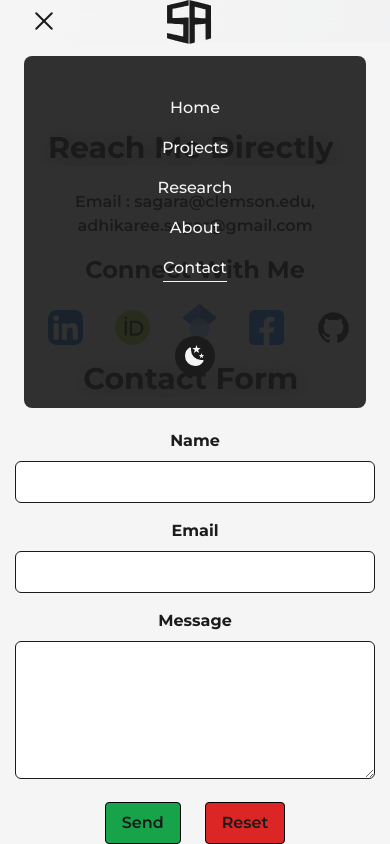
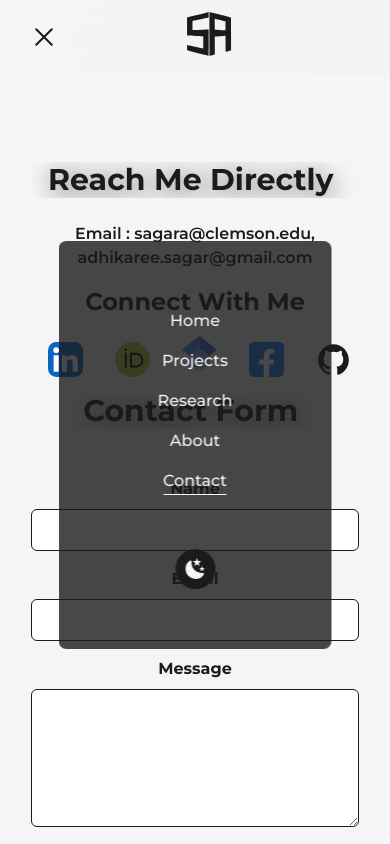
Before and after one commit to KshitijAdhikaree/sagar-portfolio, a Next.js app: page /contact in a window 390 px wide. Both pictures are taken after a click on the button "Toggle menu". Shown: the top 844 px of the page. Built offline with nearby package versions, Linux system fonts and the light colour scheme.

Commit message:
changed navbar and contact break on footer

```diff
--- a/src/components/NavBar.js
+++ b/src/components/NavBar.js
@@ -60,7 +60,7 @@ const NavBar = () => {
   };
 
   return (
-    <header className="w-full px-32 py-4 font-medium flex items-center justify-between dark:text-light sticky top-0 z-[100] bg-light/80 dark:bg-dark/80 backdrop-blur-md lg:px-16 md:px-12 sm:px-8">
+    <header className="w-full px-32 py-4 md:py-8 xs:py-8 sm:py-8 lg:py-8 font-medium flex items-center justify-between dark:text-light sticky top-0 z-[100] bg-light/80 dark:bg-dark/80 backdrop-blur-md lg:px-16 md:px-12 sm:px-8">
       <button
         className="flex-col justify-center items-center hidden lg:flex z-40"
         aria-label="Toggle menu"
@@ -86,7 +86,7 @@ const NavBar = () => {
       {/* Desktop */}
 
       <div className="w-full flex justify-between items-center lg:hidden">
-        <nav className="-mt-2">
+        <nav className="flex items-center justify-center -mb-4 ">
           <Logo />
         </nav>
         <nav>
@@ -115,13 +115,11 @@ const NavBar = () => {
       {/* Mobile */}
       {isOpen ? (
         <motion.div
-          initial={{ opacity: 0, scale: 0.95 }}
-          animate={{ opacity: 1, scale: 1 }}
-          exit={{ opacity: 0, scale: 0.95 }}
-          transition={{ duration: 0.2 }}
-          className="fixed w-[calc(100vw-16px)] sm:w-[calc(100vw-48px)] max-w-[500px] flex flex-col justify-start items-center top-14 left-6 -translate-x-1/2 bg-dark/90 dark:bg-light/90 rounded-lg backdrop-blur-md py-8 px-2 sm:px-2 max-h-[80vh] overflow-y-auto z-30"
+          initial={{ scale: 0, opacity: 0, x: "-50%", y: "50%" }}
+          animate={{ scale: 1, opacity: 1 }}
+          className="fixed min-w-[70vw] flex flex-col justify-between z-30 items-center top-1/2 left-1/2 -translate-x-1/2 -translate-y-1/2 bg-dark/80 dark:bg-light/80 rounded-lg backdrop-blur-md py-[60px]"
         >
-          <nav className="flex items-center flex-col justify-center ">
+          <nav className="flex items-center flex-col justify-center">
             <CustomMobileLink
               href="/"
               title="Home"
@@ -168,7 +166,7 @@ const NavBar = () => {
           </button>
         </motion.div>
       ) : null}
-      <div className="hidden lg:block absolute left-1/2 top-7 -translate-x-1/2 -translate-y-1/2 pointer-events-none">
+      <div className="hidden lg:block absolute left-[47%] top-2 traslate-x-[-50%] pointer-events-none">
         <Logo />
       </div>
     </header>
--- a/src/pages/contact.js
+++ b/src/pages/contact.js
@@ -53,10 +53,10 @@ function Contact() {
       </Head>
       <TransitionEffect />
       <main className="flex flex-col items-center justify-center text-dark w-full dark:text-light">
-        <Layout className="pt-16 md:p-16 sm:pt-16">
-          <div className="flex items-center justify-between w-full lg:flex-col">
-            <div className="w-1/2 lg:w-full md:w-full">
-              <div className="flex items-center self-start lg:self-center pt-0 sm:mt-6">
+        <Layout className=" md:p-16 sm:pt-16">
+          <div className="flex items-center justify-between w-full lg:flex-col ">
+            <div className="w-1/2 lg:w-full md:w-full ">
+              <div className="flex items-center self-start lg:self-center pt-0 sm:mt-6 ">
                 <AnimatedText
                   text="Reach Me Directly"
                   className="xl:!text-5xl lg:!text-center lg:!text-4xl md:!text-3xl sm:!text-3xl justify-center text-center"
@@ -96,7 +96,7 @@ function Contact() {
               />
               <form
                 onSubmit={handleSubmit}
-                className="space-y-4 mt-8 w-[500px] xs:w-[360px] "
+                className="space-y-4 mt-8 w-[500px] xs:w-[360px] sm:p-8 xs:p-4"
               >
                 <div>
                   <label className="block font-bold mb-2 " htmlFor="name">
```
